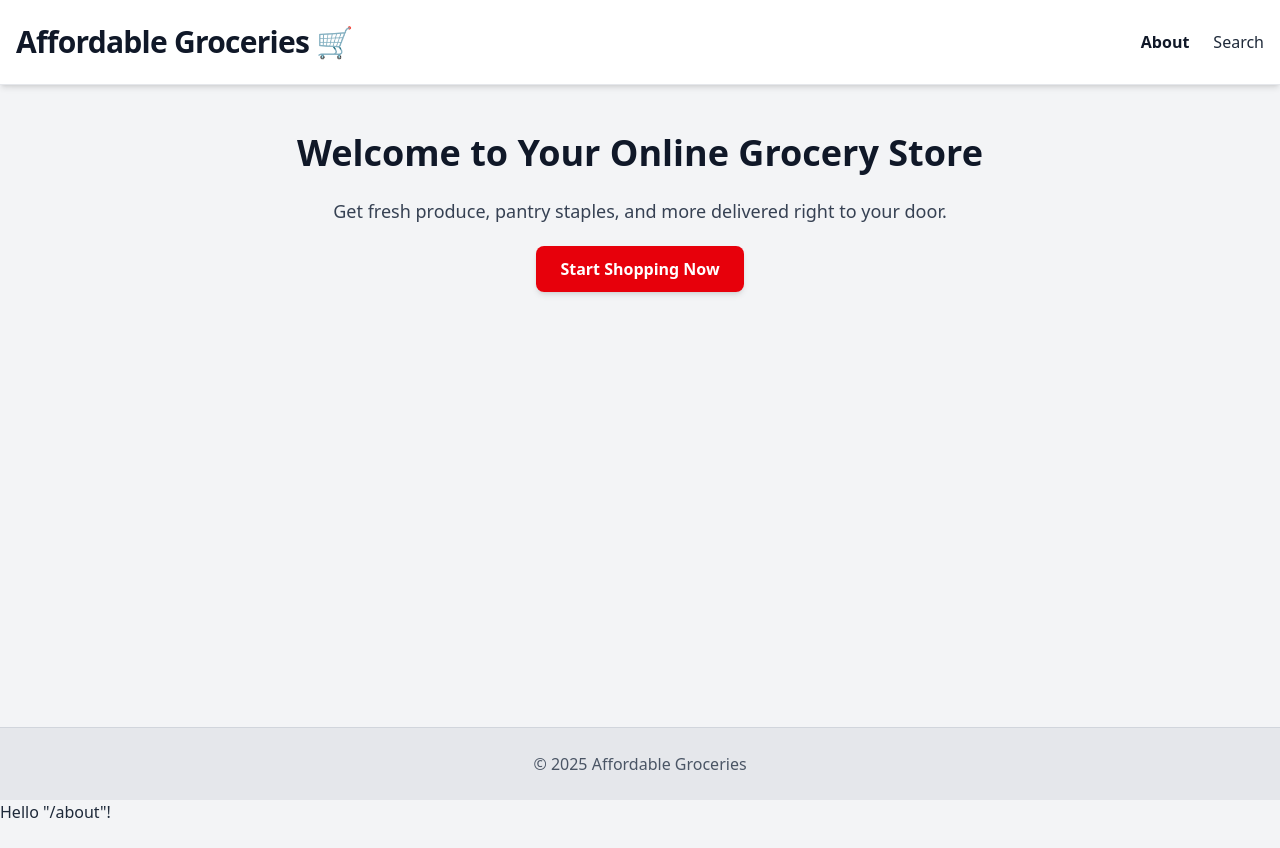
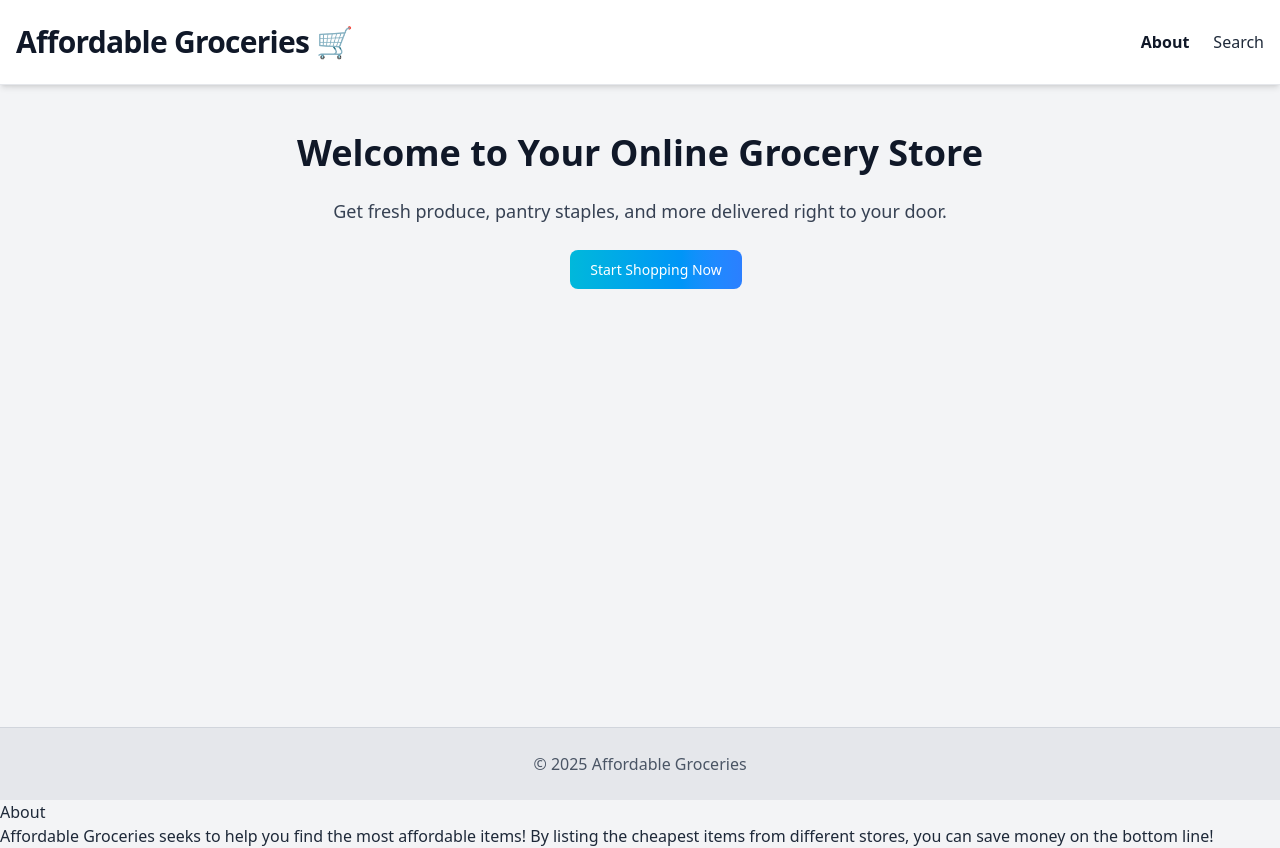
Before and after one commit to neidymlg/CPSC-449-Grocery-Website, a React (Vite) app in the folder client/: page /about in a window 1280 px wide. Before the commit the page ends 824 px from the top, so only its background shows below. Built offline with nearby package versions, Linux system fonts and the light colour scheme.

Commit message:
some version of about page (it's far from complete but it says sth)

```diff
--- a/client/src/routes/__root.tsx
+++ b/client/src/routes/__root.tsx
@@ -72,7 +72,7 @@ function LayoutComponent() {
               <Link
                 to="/search"
                 search={{ q: "" }}
-                className="bg-red-600 hover:bg-red-700 text-white font-bold py-3 px-6 rounded-lg transition-colors duration-200 shadow-md"
+                className="text-white bg-gradient-to-r from-cyan-500 to-blue-500 hover:bg-gradient-to-bl focus:ring-4 focus:outline-none focus:ring-cyan-300 dark:focus:ring-cyan-800 font-medium rounded-lg text-sm px-5 py-2.5 text-center me-2 mb-2 m-10"
               >
                 Start Shopping Now
               </Link>
--- a/client/src/routes/about.tsx
+++ b/client/src/routes/about.tsx
@@ -5,5 +5,12 @@ export const Route = createFileRoute('/about')({
 })
 
 function RouteComponent() {
-  return <div>Hello "/about"!</div>
+  return (
+  <div>
+    <h2>About</h2>
+    <p>Affordable Groceries seeks to help you find the most affordable items! By listing the cheapest
+      items from different stores, you can save money on the bottom line!
+    </p>
+  </div>
+)
 }
```
